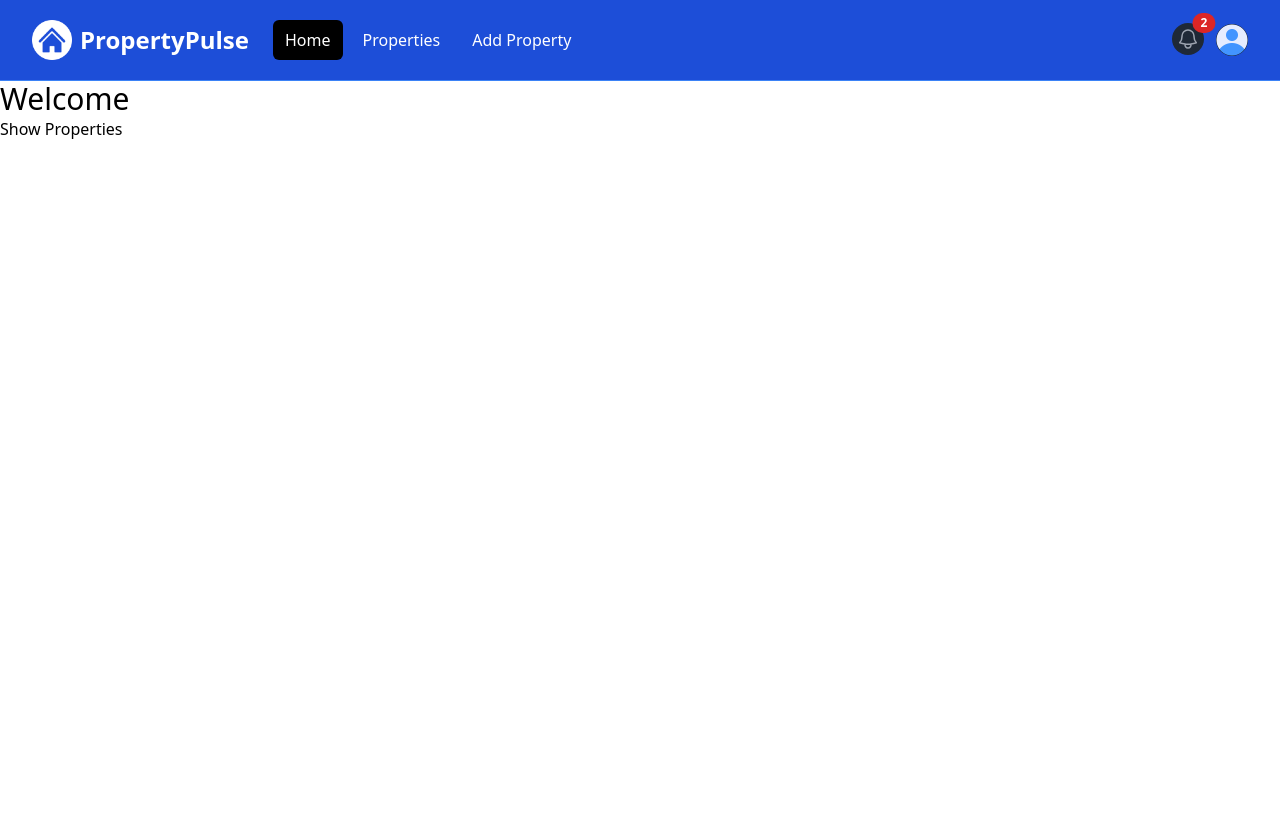
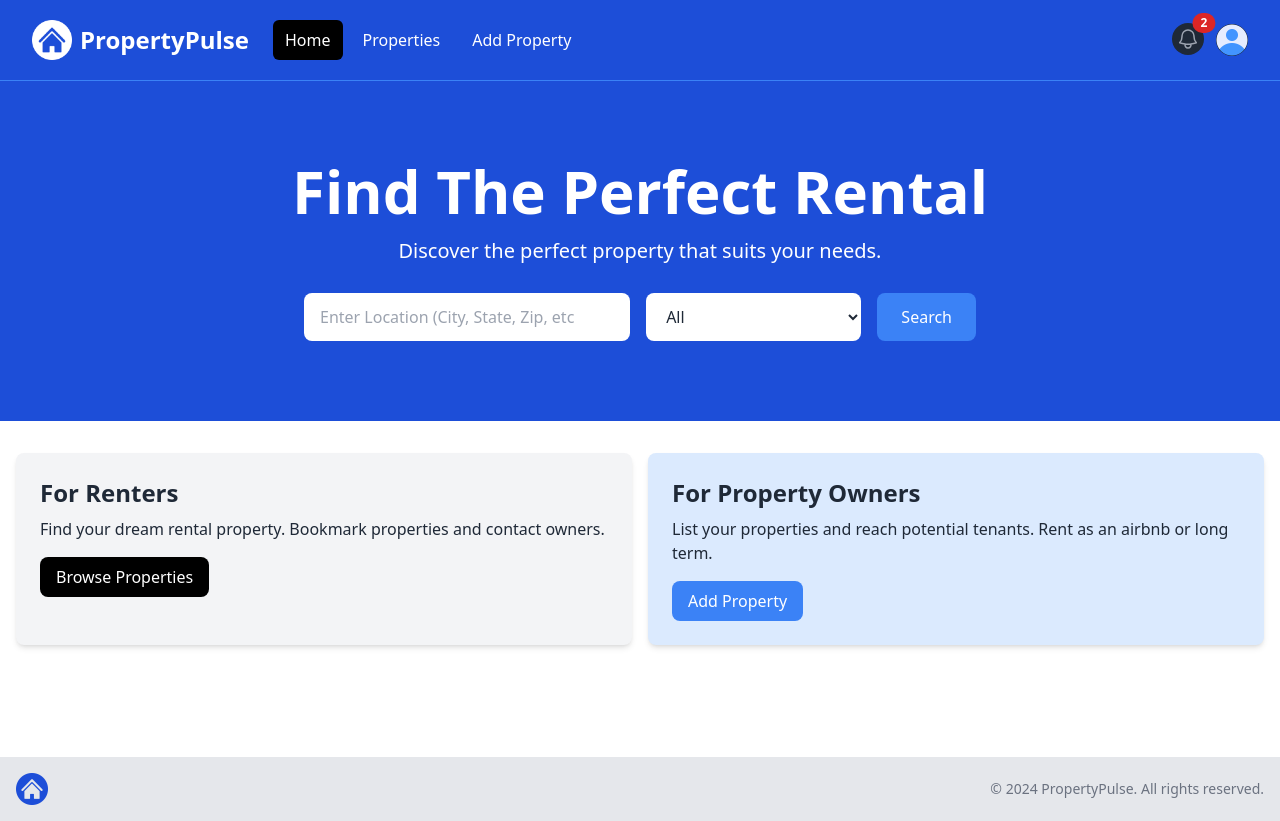
Before and after one commit to ognjeeen/property-pulse, a Next.js app: page / in a window 1280 px wide. Before the commit the page ends 800 px from the top, so only its background shows below. Built offline with nearby package versions, Linux system fonts and the light colour scheme.

Commit message:
Homepage components

```diff
--- a/app/layout.jsx
+++ b/app/layout.jsx
@@ -1,5 +1,6 @@
 import '@/assets/styles/globals.css';
 import Navbar from '@/components/Navbar';
+import Footer from '@/components/Footer';
 
 export const metadata = {
   title: 'PropertyPulse | Find The Perfect Rental',
@@ -13,6 +14,7 @@
       <body>
         <Navbar />
         <main>{children}</main>
+        <Footer />
       </body>
     </html>
   );
--- a/app/page.jsx
+++ b/app/page.jsx
@@ -1,11 +1,12 @@
-import Link from 'next/link';
+import Hero from '@/components/Hero';
+import InfoBoxes from '@/components/InfoBoxes';
 
 const HomePage = () => {
   return (
-    <div>
-      <h1 className="text-3xl">Welcome</h1>
-      <Link href="/properties">Show Properties</Link>
-    </div>
+    <>
+      <Hero />
+      <InfoBoxes />
+    </>
   );
 };
 
--- /dev/null
+++ b/components/Footer.jsx
@@ -0,0 +1,23 @@
+import Image from 'next/image';
+import logo from '@/assets/images/logo.png';
+
+const Footer = () => {
+  const currentYear = new Date().getFullYear();
+
+  return (
+    <footer className="bg-gray-200 py-4 mt-24">
+      <div className="container mx-auto flex flex-col md:flex-row items-center justify-between px-4">
+        <div className="mb-4 md:mb-0">
+          <Image src={logo} alt="Logo" className="h-8 w-auto" />
+        </div>
+        <div>
+          <p className="text-sm text-gray-500 mt-2 md:mt-0">
+            &copy; {currentYear} PropertyPulse. All rights reserved.
+          </p>
+        </div>
+      </div>
+    </footer>
+  );
+};
+
+export default Footer;
--- /dev/null
+++ b/components/Hero.jsx
@@ -0,0 +1,58 @@
+import React from 'react';
+
+const Hero = () => {
+  return (
+    <section className="bg-blue-700 py-20 mb-4">
+      <div className="max-w-7xl mx-auto px-4 sm:px-6 lg:px-8 flex flex-col items-center">
+        <div className="text-center">
+          <h1 className="text-4xl font-extrabold text-white sm:text-5xl md:text-6xl">
+            Find The Perfect Rental
+          </h1>
+          <p className="my-4 text-xl text-white">
+            Discover the perfect property that suits your needs.
+          </p>
+        </div>
+        <form className="mt-3 mx-auto max-w-2xl w-full flex flex-col md:flex-row items-center">
+          <div className="w-full md:w-3/5 md:pr-2 mb-4 md:mb-0">
+            <label htmlFor="location" className="sr-only">
+              Location
+            </label>
+            <input
+              type="text"
+              id="location"
+              placeholder="Enter Location (City, State, Zip, etc"
+              className="w-full px-4 py-3 rounded-lg bg-white text-gray-800 focus:outline-none focus:ring focus:ring-blue-500"
+            />
+          </div>
+          <div className="w-full md:w-2/5 md:pl-2">
+            <label htmlFor="property-type" className="sr-only">
+              Property Type
+            </label>
+            <select
+              id="property-type"
+              className="w-full px-4 py-3 rounded-lg bg-white text-gray-800 focus:outline-none focus:ring focus:ring-blue-500"
+            >
+              <option value="All">All</option>
+              <option value="Apartment">Apartment</option>
+              <option value="Studio">Studio</option>
+              <option value="Condo">Condo</option>
+              <option value="House">House</option>
+              <option value="Cabin Or Cottage">Cabin or Cottage</option>
+              <option value="Loft">Loft</option>
+              <option value="Room">Room</option>
+              <option value="Other">Other</option>
+            </select>
+          </div>
+          <button
+            type="submit"
+            className="md:ml-4 mt-4 md:mt-0 w-full md:w-auto px-6 py-3 rounded-lg bg-blue-500 text-white hover:bg-blue-600 focus:outline-none focus:ring focus:ring-blue-500"
+          >
+            Search
+          </button>
+        </form>
+      </div>
+    </section>
+  );
+};
+
+export default Hero;
--- /dev/null
+++ b/components/InfoBox.jsx
@@ -0,0 +1,24 @@
+import React from 'react';
+
+const InfoBox = ({
+  heading,
+  backgroundColor = 'bg-gray-100',
+  textColor = 'text-gray-800',
+  buttonInfo,
+  children,
+}) => {
+  return (
+    <div className={`${backgroundColor} p-6 rounded-lg shadow-md`}>
+      <h2 className={`${textColor} text-2xl font-bold`}>{heading}</h2>
+      <p className={`${textColor} mt-2 mb-4`}>{children}</p>
+      <a
+        href={buttonInfo.link}
+        className={`inline-block ${buttonInfo.backgroundColor} text-white rounded-lg px-4 py-2 hover:opacity-80`}
+      >
+        {buttonInfo.text}
+      </a>
+    </div>
+  );
+};
+
+export default InfoBox;
--- /dev/null
+++ b/components/InfoBoxes.jsx
@@ -0,0 +1,39 @@
+import InfoBox from './InfoBox';
+
+const InfoBoxes = () => {
+  return (
+    <section>
+      <div className="container-xl lg:container m-auto">
+        <div className="grid grid-cols-1 md:grid-cols-2 gap-4 p-4 rounded-lg">
+          <InfoBox
+            heading="For Renters"
+            backgroundColor="bg-gray-100"
+            buttonInfo={{
+              text: 'Browse Properties',
+              link: '/properties',
+              backgroundColor: 'bg-black',
+            }}
+          >
+            Find your dream rental property. Bookmark properties and contact
+            owners.
+          </InfoBox>
+
+          <InfoBox
+            heading="For Property Owners"
+            backgroundColor="bg-blue-100"
+            buttonInfo={{
+              text: 'Add Property',
+              link: '/properties/add',
+              backgroundColor: 'bg-blue-500',
+            }}
+          >
+            List your properties and reach potential tenants. Rent as an airbnb
+            or long term.
+          </InfoBox>
+        </div>
+      </div>
+    </section>
+  );
+};
+
+export default InfoBoxes;
```
